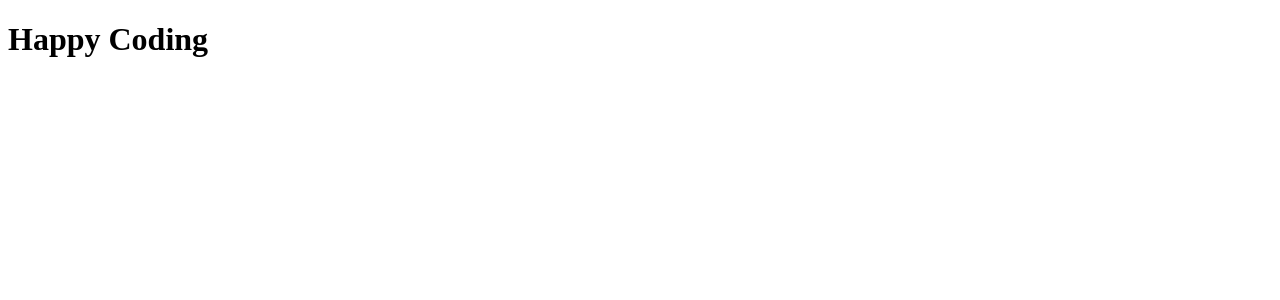
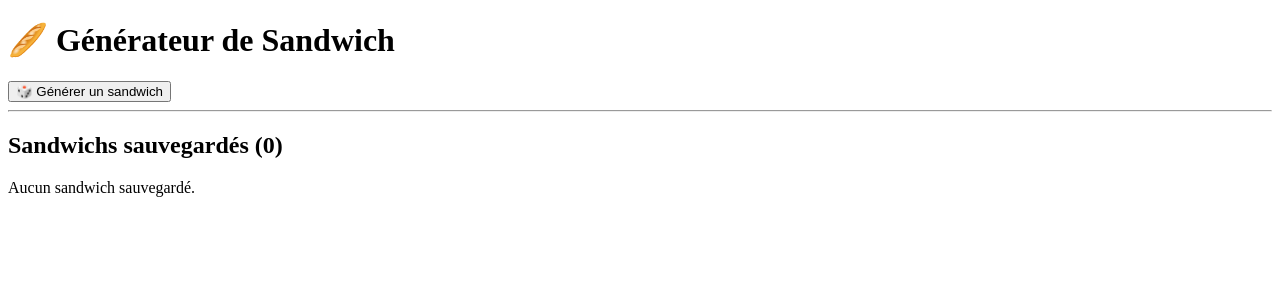
Before and after one commit to sandrine-bd/sandwich, a Vue app: page / in a window 1280 px wide. Shown: the top 300 px of the page. Built offline with nearby package versions, Linux system fonts and the light colour scheme.

Commit message:
feat: wire up components on home page

```diff
--- a/src/pages/index.vue
+++ b/src/pages/index.vue
@@ -1,3 +1,13 @@
+<script setup lang="ts">
+import SandwichGenerator from '@/components/SandwichGenerator.vue'
+import SandwichList from '@/components/SandwichList.vue'
+</script>
+
 <template>
-  <h1>Happy Coding</h1>
+  <main>
+    <h1>🥖 Générateur de Sandwich</h1>
+    <SandwichGenerator />
+    <hr />
+    <SandwichList />
+  </main>
 </template>
```
